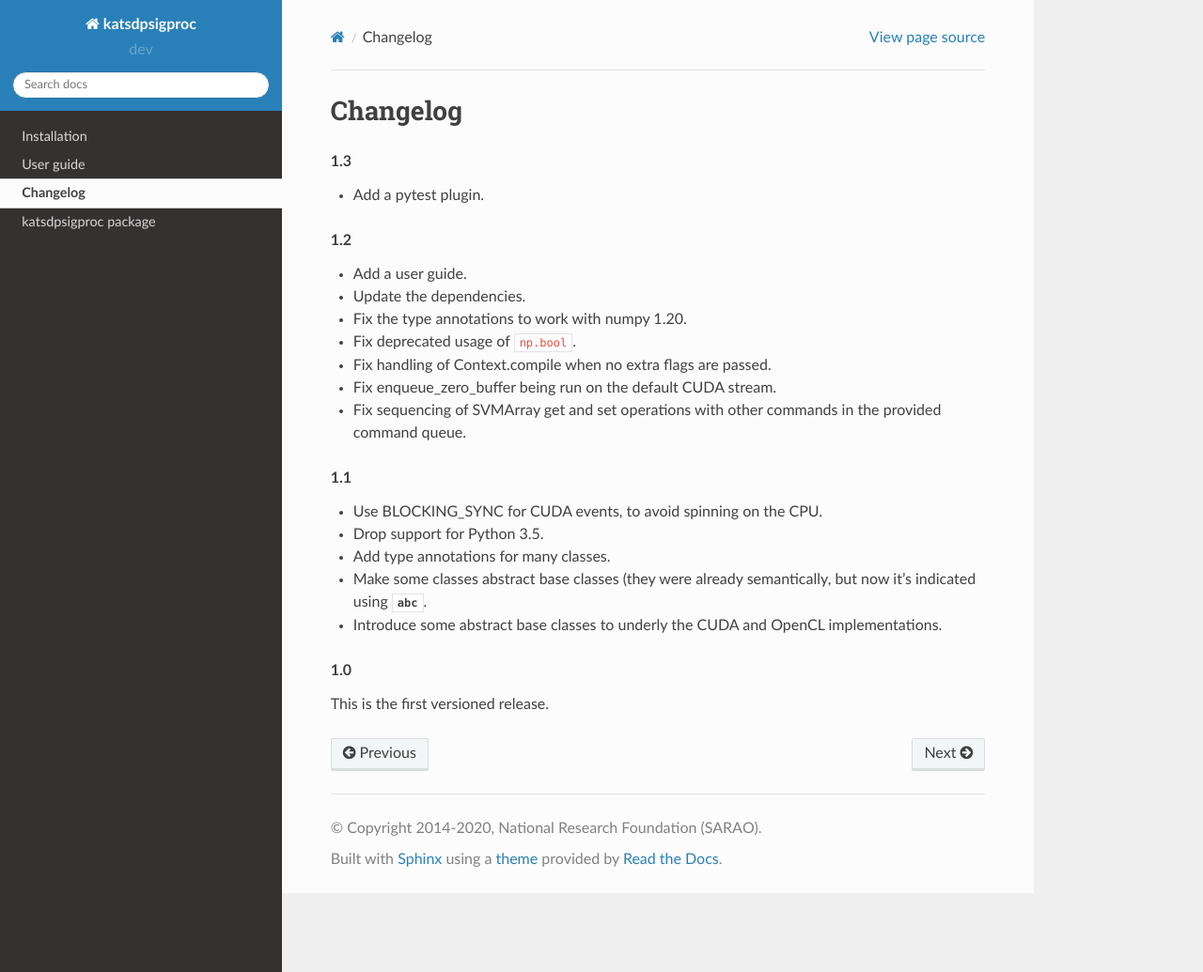
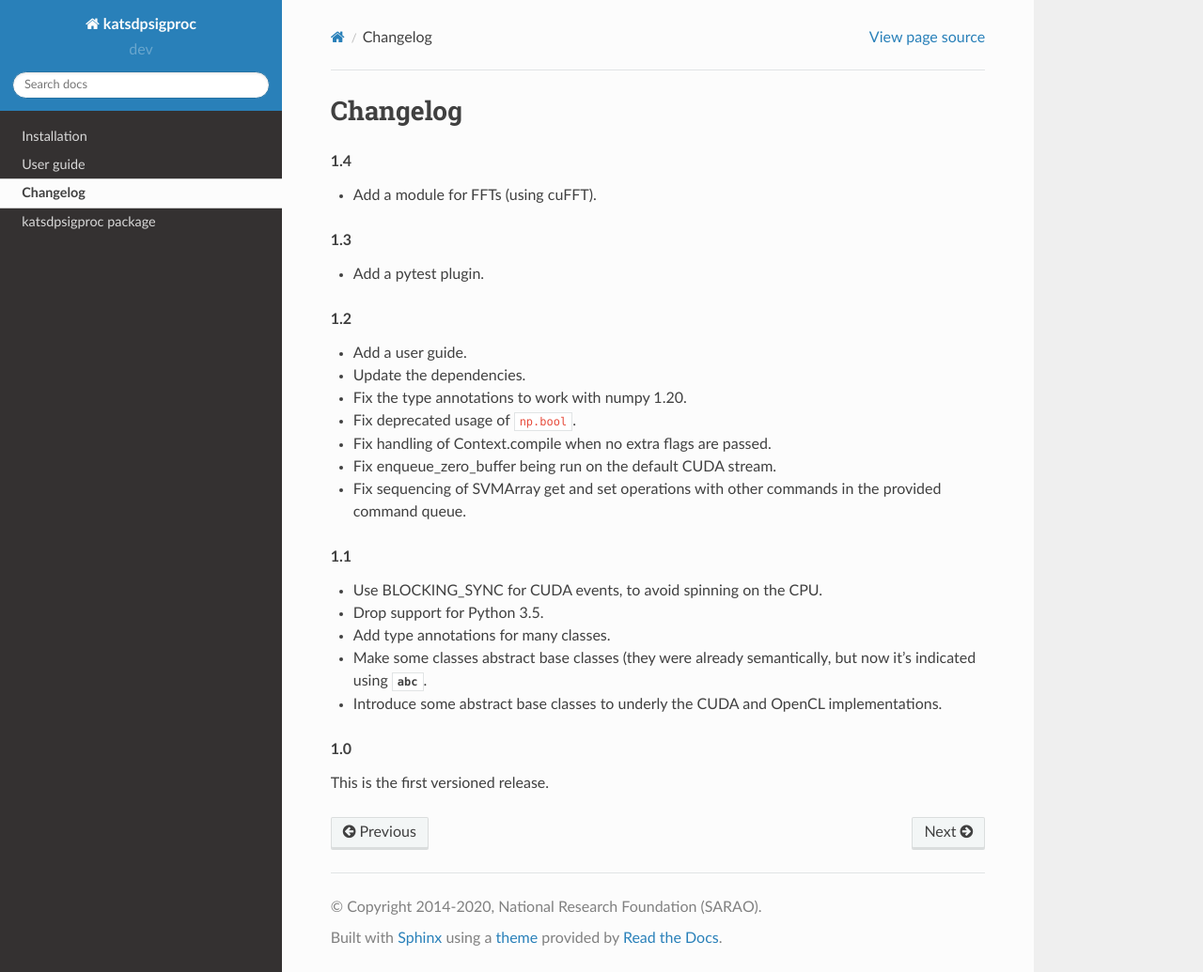
Before and after one commit to ska-sa/katsdpsigproc, a Sphinx documentation site: the page built from doc/changelog.rst, in a window 1280 px wide and 1035 px high. Shown: the whole window at 94% size. Built offline with Sphinx 7.4.7 and the Read the Docs theme 2.0.0, drawn with Linux system fonts in a browser that asks for light colours.

Commit message:
Prepare for a new release
Just add a section to the changelog to describe it.

```diff
--- a/doc/changelog.rst
+++ b/doc/changelog.rst
@@ -1,5 +1,9 @@
 Changelog
 =========
+
+.. rubric:: 1.4
+
+- Add a module for FFTs (using cuFFT).
 
 .. rubric:: 1.3
 
```
